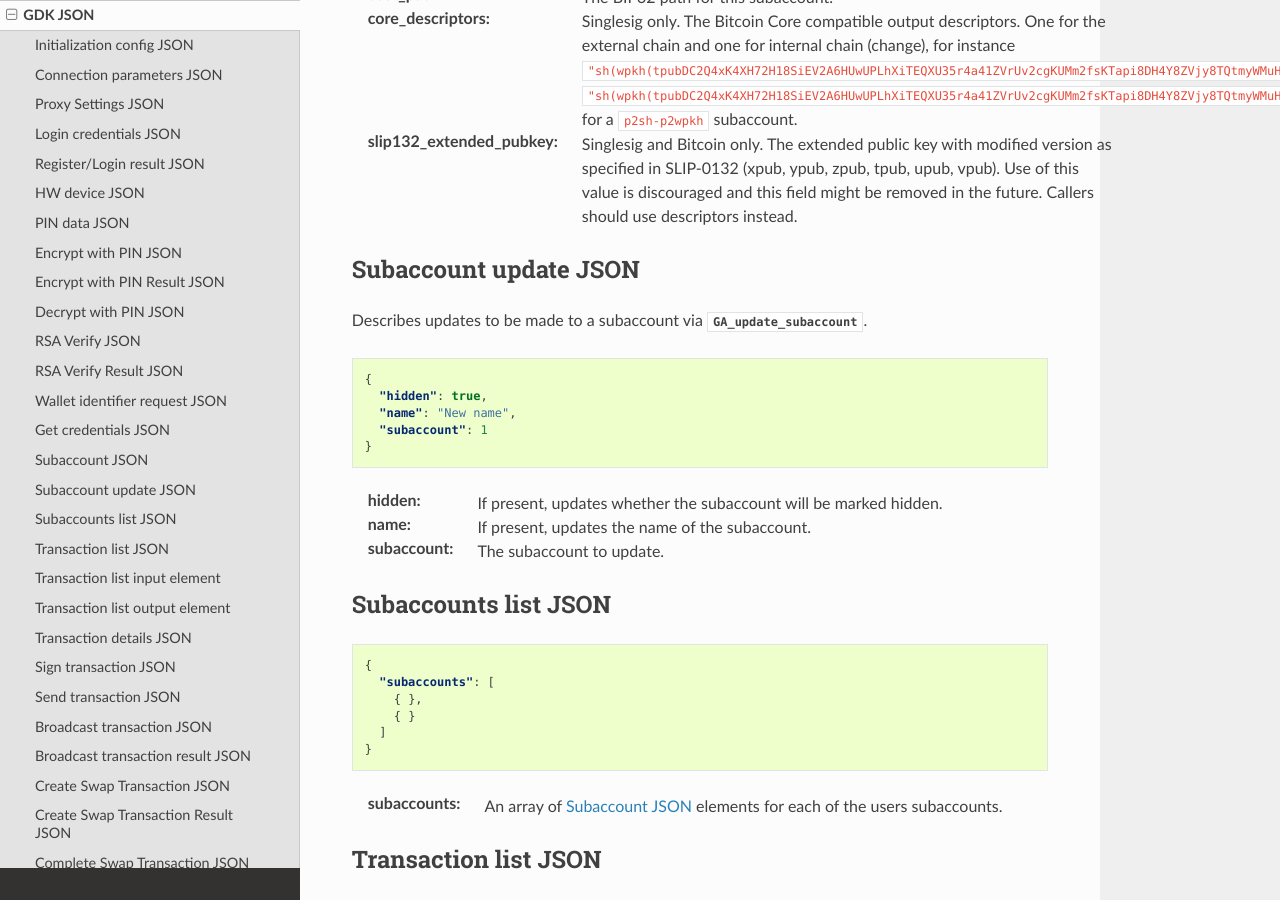
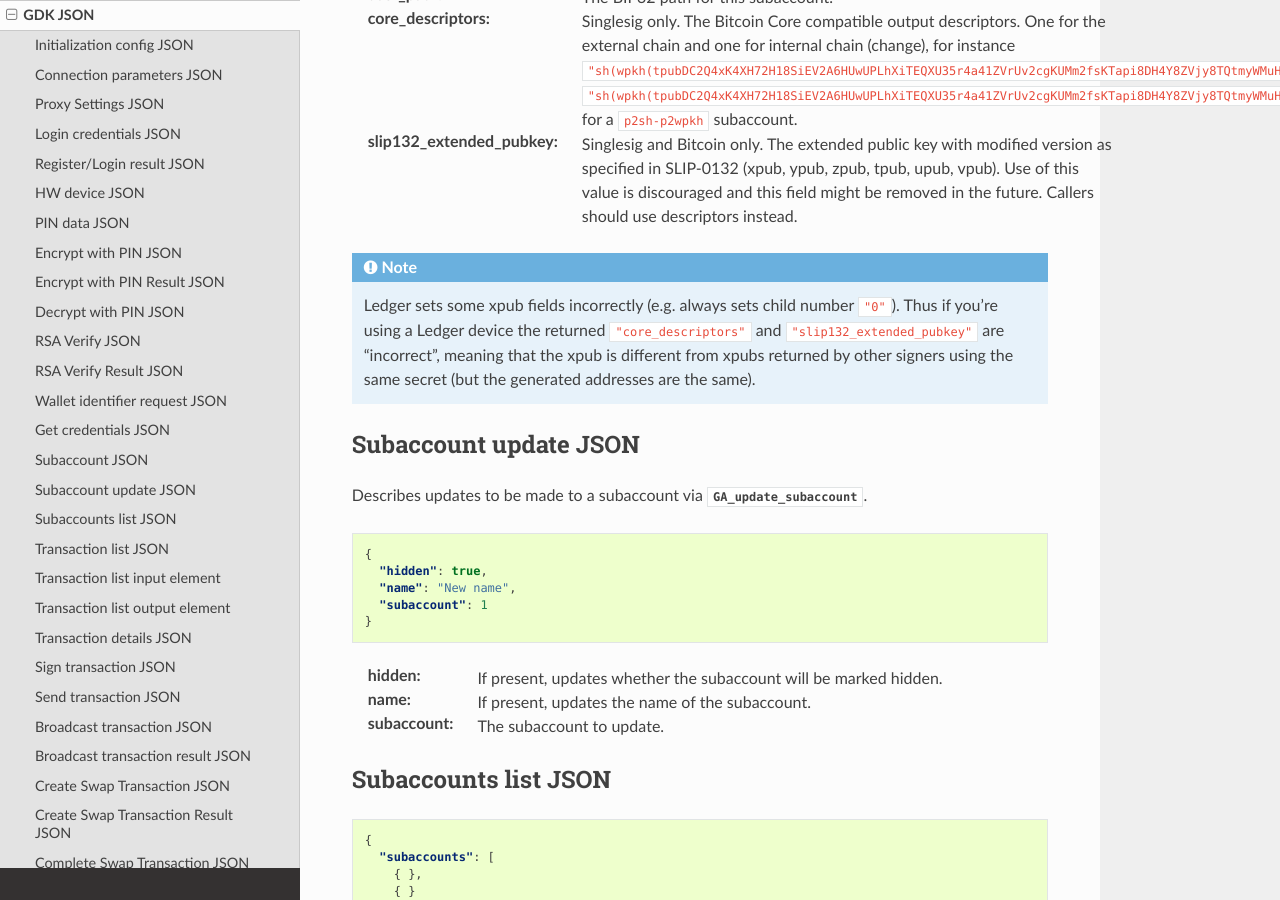
Before and after one commit to Blockstream/gdk, a Sphinx documentation site: the page built from docs/source/gdk-json.rst, in a window 1280 px wide and 900 px high, scrolled down 7321 px. Built offline with Sphinx 7.4.7 and the Read the Docs theme 3.1.0, drawn with Linux system fonts in a browser that asks for light colours; pages that are not in the unit, such as notebooks, are missing from menus.

Commit message:
docs: subaccount json: note for ledger xpubs

```diff
--- a/docs/source/gdk-json.rst
+++ b/docs/source/gdk-json.rst
@@ -396,6 +396,11 @@ as the array elements of `GA_get_subaccounts`.
     as specified in SLIP-0132 (xpub, ypub, zpub, tpub, upub, vpub).
     Use of this value is discouraged and this field might be removed in the future.
     Callers should use descriptors instead.
+
+.. note:: Ledger sets some xpub fields incorrectly (e.g. always sets child number ``"0"``).
+   Thus if you're using a Ledger device the returned ``"core_descriptors"`` and ``"slip132_extended_pubkey"``
+   are "incorrect", meaning that the xpub is different from xpubs returned by other signers
+   using the same secret (but the generated addresses are the same).
 
 
 .. _subaccount-update:
```
